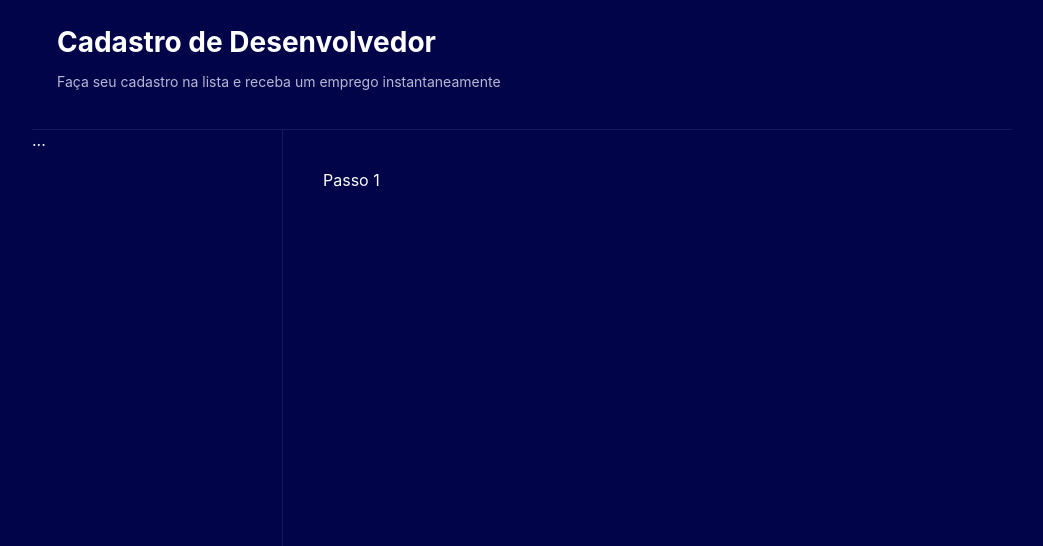
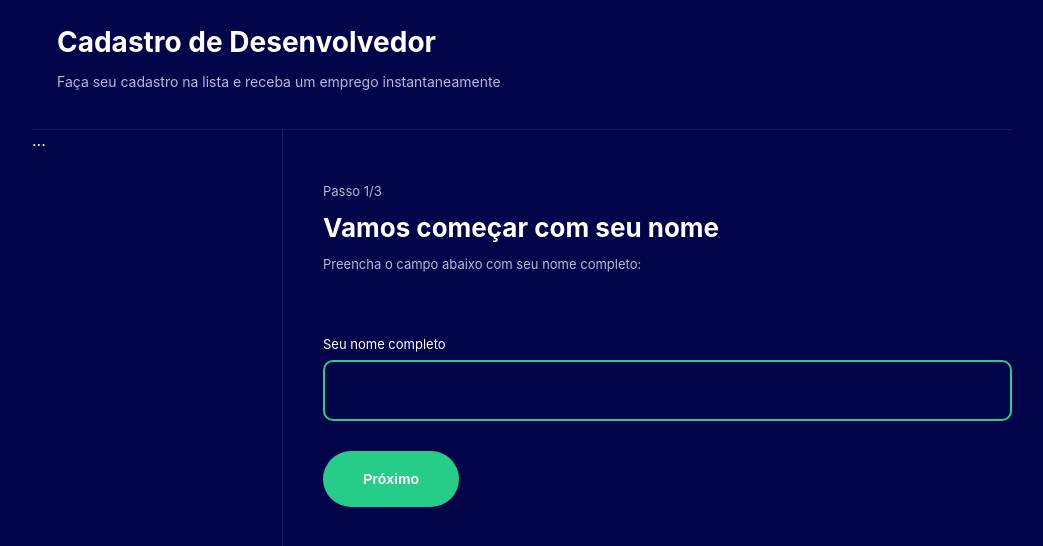
Before and after one commit to fdfborges/formulariomultsetpmodel, a React (Create React App) app: page / in a window 1280 px wide. Shown: the top 546 px of the page, without its empty margins (118-1161 px from the left). Built offline with nearby package versions, Linux system fonts and the light colour scheme.

Commit message:
Style Step1 ok

```diff
--- a/src/pages/FormStep1/index.tsx
+++ b/src/pages/FormStep1/index.tsx
@@ -2,10 +2,28 @@
 import { Theme } from '../../components/Theme/';
 
 export const FormStep1 = () => {
+    const handleNextStep = () =>{
+
+    }
+
     return (
         <Theme>
             <C.Container>
-                Passo 1
+                <p>Passo 1/3</p>
+                <h1>Vamos começar com seu nome</h1>
+                <p>Preencha o campo abaixo com seu nome completo:</p>
+
+                <hr />
+
+                <label>
+                    Seu nome completo
+                    <input
+                        type="text"
+                        autoFocus
+                    />
+                </label>
+
+                <button onClick={handleNextStep}>Próximo</button>
             </C.Container>
         </Theme>
     )
--- a/src/pages/FormStep1/styles.ts
+++ b/src/pages/FormStep1/styles.ts
@@ -1,3 +1,51 @@
 import styled from 'styled-components'
 
-export const Container = styled.div``;
+export const Container = styled.div`
+    p{
+        font-size: 13px;
+        color: #B8B8D4;
+    }
+
+    h1{
+        margin: 0;
+        padding: 0;
+        font-size: 26px;
+    }
+
+    hr{
+        height: 1px;
+        border: 0;
+        background-color: #16195;
+        margin: 30px 0;
+    }
+
+    label{
+        font-size: 13px;
+
+        input{
+            display:block;
+            margin-top: 7px;
+            box-sizing: border-box;
+            width: 100%;
+            padding: 20px 10px;
+            border: 2px solid #25CD89;
+            border-radius: 10px;
+            color: #FFF;
+            outline: 0;
+            font-size: 15px;
+            background-color: #02044A;
+
+        }
+    }
+        button{
+        background-color: #25CD89;
+        color: #FFF;
+        font-size: 14px;
+        font-weight: bold;
+        padding: 20px 40px;
+        border: 0;
+        border-radius: 30px;
+        cursor: pointer;
+        margin-top: 30px;
+    }
+`;
```
